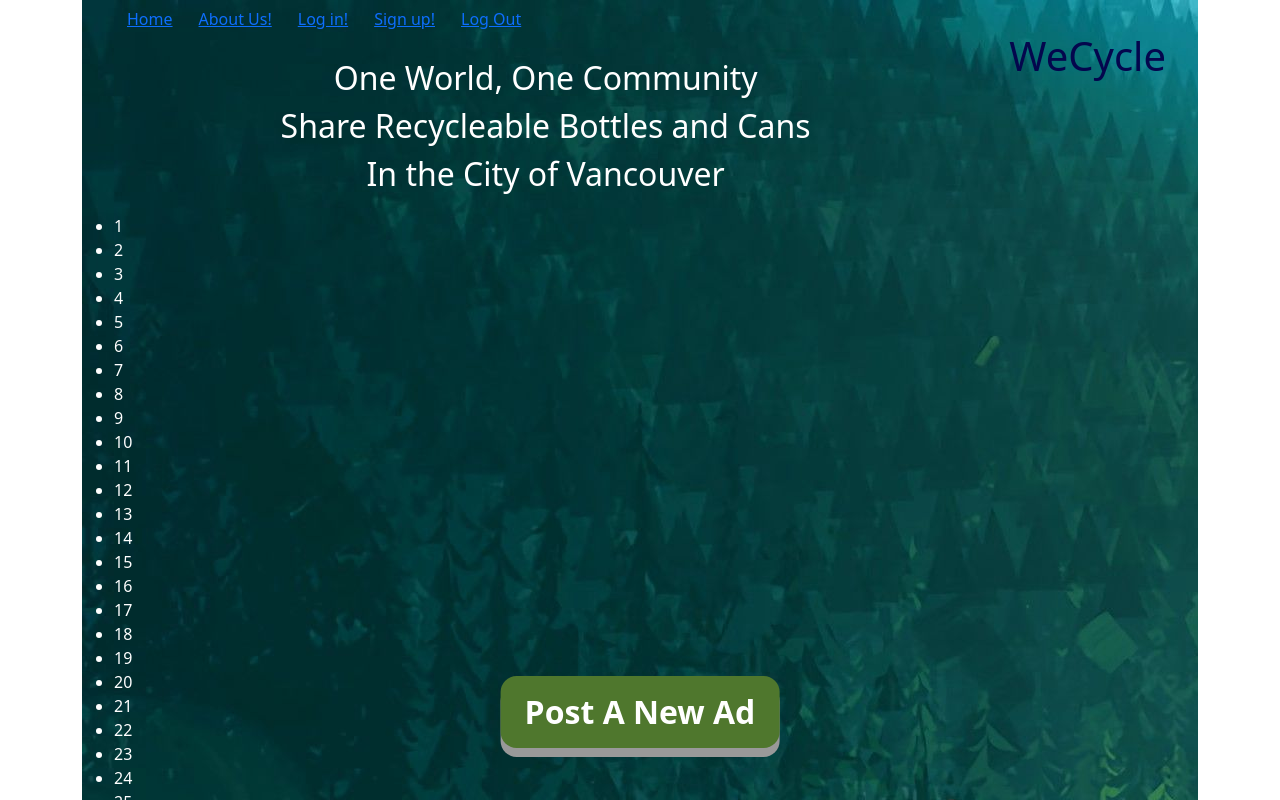
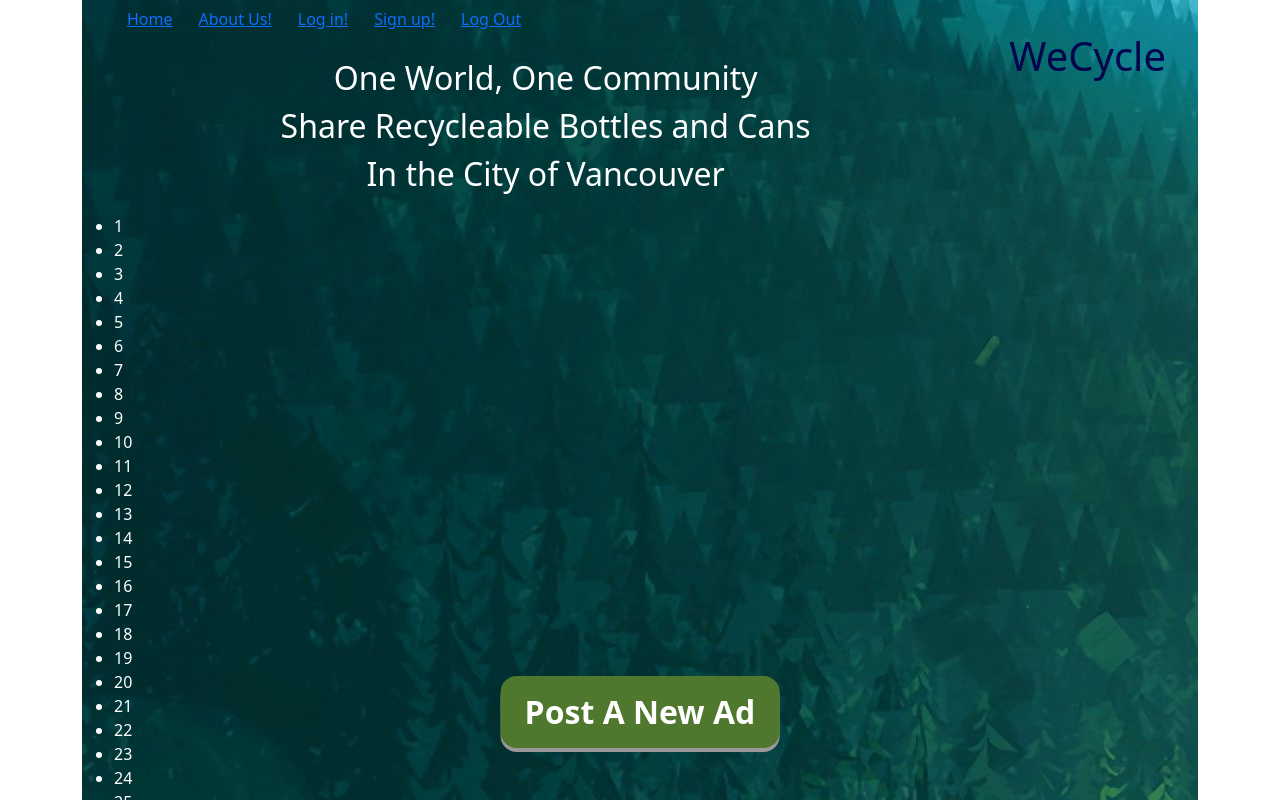
Before and after one commit to Mazianos/COMP2800-Team-BBY-15-wecycle, a React (Create React App) app in the folder client2/: page / in a window 1280 px wide. Shown: the top 800 px of the page. Built offline with nearby package versions, Linux system fonts and the light colour scheme; no server answers.

Commit message:
fixed missing code from merge conflicts

```diff
--- a/client2/src/css/landingPage.css
+++ b/client2/src/css/landingPage.css
@@ -22,7 +22,7 @@ font-size: 32pt;
   transform: translate(-50%, -50%);
   -ms-transform: translate(-50%, -50%);
   background-color: #4f772d;
-  box-shadow: 0 9px #999;
+  box-shadow: 0 4px #999;
   color: white;
   font-size: 32px;
   font-weight: bold;
```
